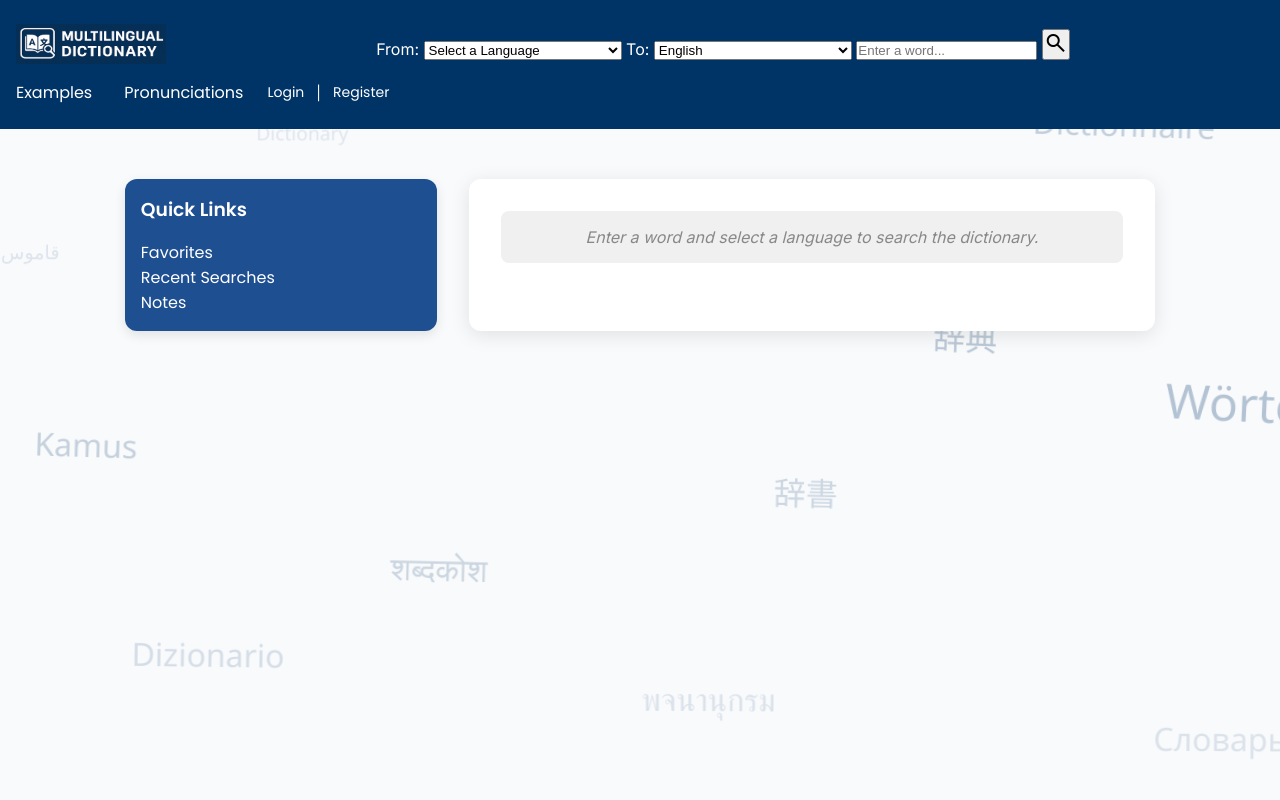
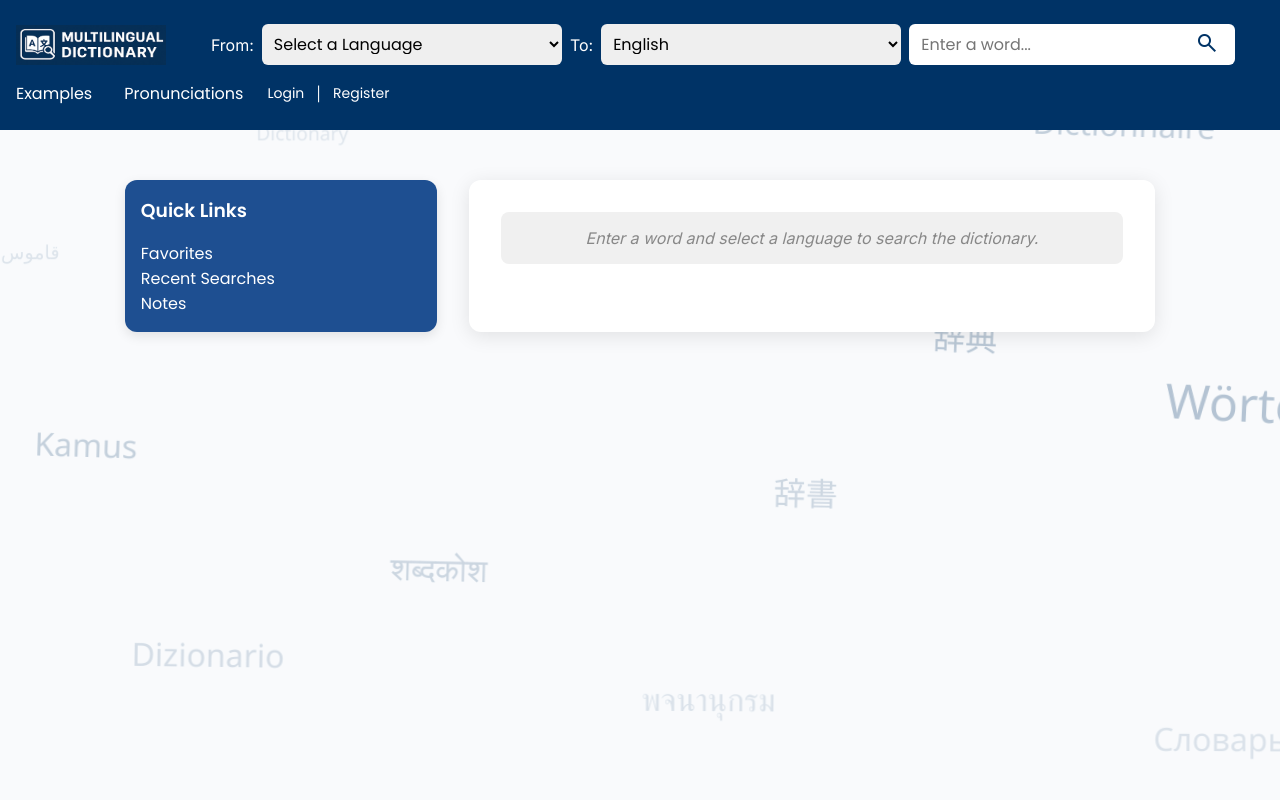
Before and after one commit to che1748/Team9-dictionary, a Flask app: page / in a window 1280 px wide. Run offline with Flask 3, Linux system fonts and the light colour scheme.

Commit message:
fixed a bit of css

```diff
--- a/templates/index.html
+++ b/templates/index.html
@@ -29,6 +29,7 @@
 
       <!-- CENTER: Language & Search -->
       <div class="nav-center">
+        <form class="nav-form">
           <form action="{{ url_for('index') }}" method="POST" class="nav-center-form">
             <label for="source_lang">From:</label>
             <select name="language" id="source_lang" required>
@@ -52,6 +53,7 @@
             <button type="submit">
               <span class="material-symbols-outlined">search</span>
             </button>
+          </form>
         </form>
       </div>
 
```
Lines whose indentation alone changed are shown as unchanged.
